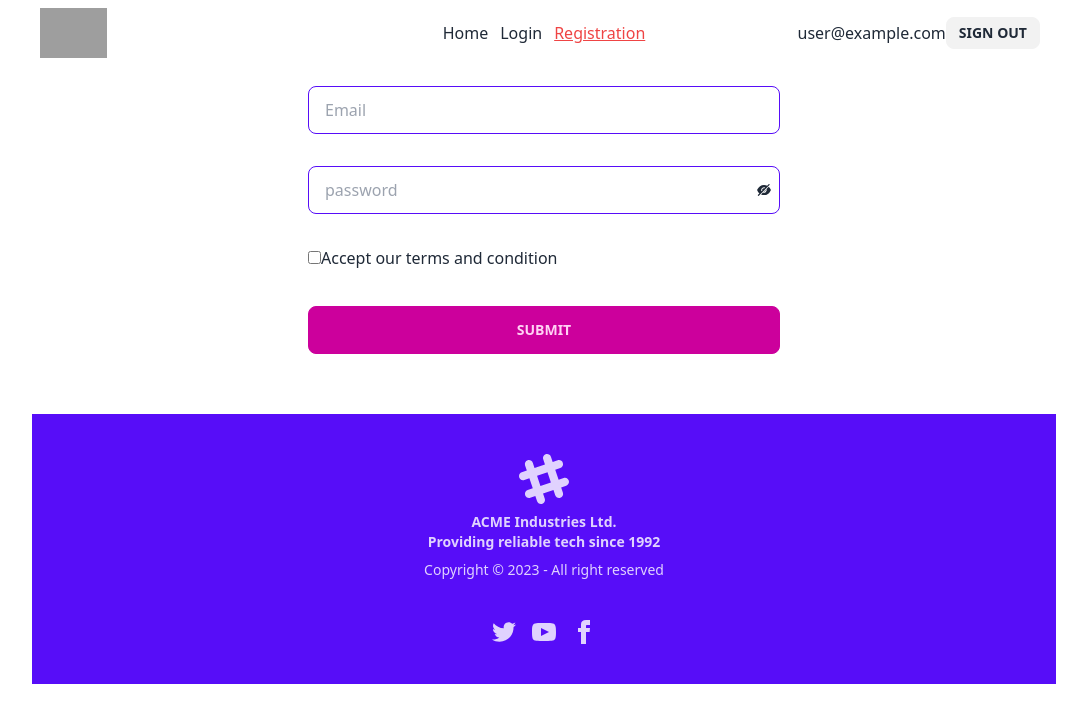
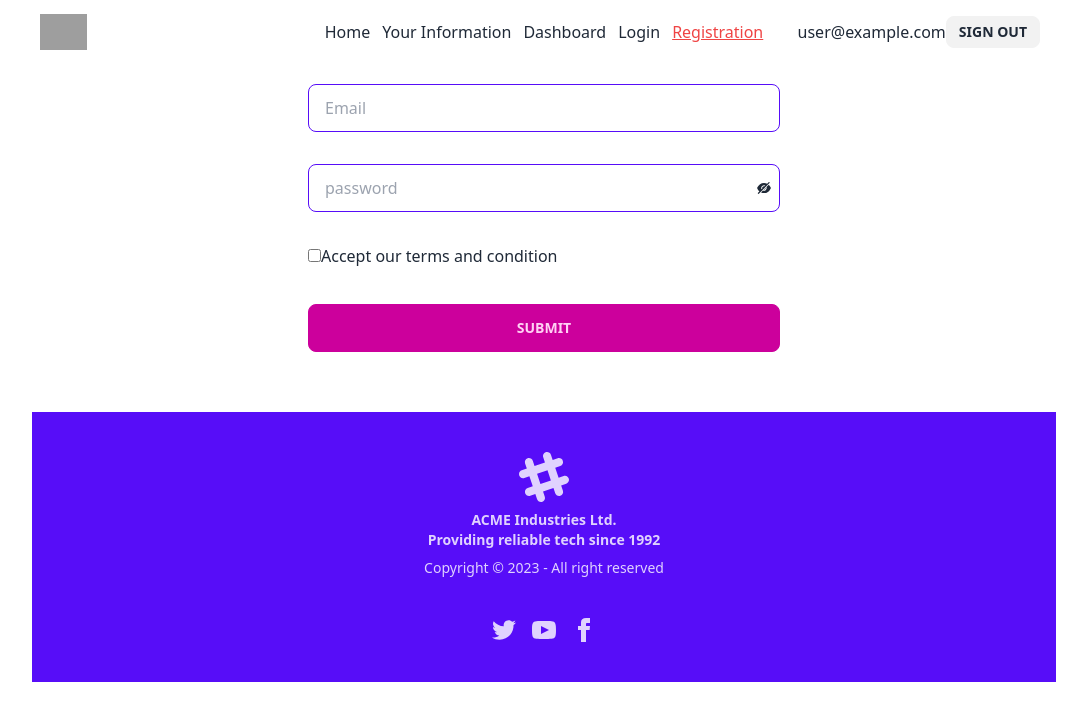
Before and after one commit to iamtanim0195/event-management, a React (Vite) app: page /registration in a window 1280 px wide. Shown: the top 722 px of the page, without its empty margins (96-1183 px from the left). Built offline with nearby package versions, Linux system fonts and the light colour scheme; no server answers; sample sign-in values are in the browser's storage; grey boxes are pictures that could not be loaded.

Commit message:
two more routes is added

```diff
--- a/src/Login/Login.jsx
+++ b/src/Login/Login.jsx
@@ -1,10 +1,10 @@
 import { useContext } from "react";
 import { AuthContext } from "../Hook/AuthProvider";
-import { Link } from "react-router-dom";
+import { Link, Navigate, useNavigate } from "react-router-dom";
 
 const Login = () => {
     const { googleSignIn, signIn } = useContext(AuthContext);
-
+    const navigate = useNavigate();
     const handleGoogleSignIn = () => {
         googleSignIn().then(result => {
             console.log(result.user);
@@ -16,7 +16,9 @@ const Login = () => {
         const password = e.target.password.value
         signIn (email, password)
         .then(result => {
-            console.log(result);
+            console.log(result.user)
+            e.target.reset();
+            navigate('/');
         })
         .cath(error => console.error(error));
     }
--- /dev/null
+++ b/src/Pages/Dashboard/Dashboard.jsx
@@ -0,0 +1,8 @@
+
+const Dashboard = () => {
+    return (
+        <div>Dashboard</div>
+    )
+}
+
+export default Dashboard
--- /dev/null
+++ b/src/Pages/Info/Info.jsx
@@ -0,0 +1,8 @@
+
+const Info = () => {
+    return (
+        <div>Info</div>
+    )
+}
+
+export default Info
--- a/src/components/Header/NavBer/NavBer.jsx
+++ b/src/components/Header/NavBer/NavBer.jsx
@@ -68,6 +68,34 @@ const Navbar = () => {
                                     Home
                                 </NavLink>
                             </li>
+                            {
+                                user && <>
+                                    <li>
+                                        <NavLink
+                                            to="/info"
+                                            className={({ isActive, isPending }) =>
+                                                isPending ? "pending" : isActive ? "text-red-500 underline" : ""
+                                            }
+                                        >
+                                            Your Information
+                                        </NavLink>
+                                    </li>
+                                </>
+                            }
+                            {
+                                user && <>
+                                    <li>
+                                        <NavLink
+                                            to="/dashboard"
+                                            className={({ isActive, isPending }) =>
+                                                isPending ? "pending" : isActive ? "text-red-500 underline" : ""
+                                            }
+                                        >
+                                            Dashboard
+                                        </NavLink>
+                                    </li>
+                                </>
+                            }
                             <li>
                                 <NavLink
                                     to="/login"
```
Also changed, not shown: src/Router/Route.jsx (+10 -0 lines).
